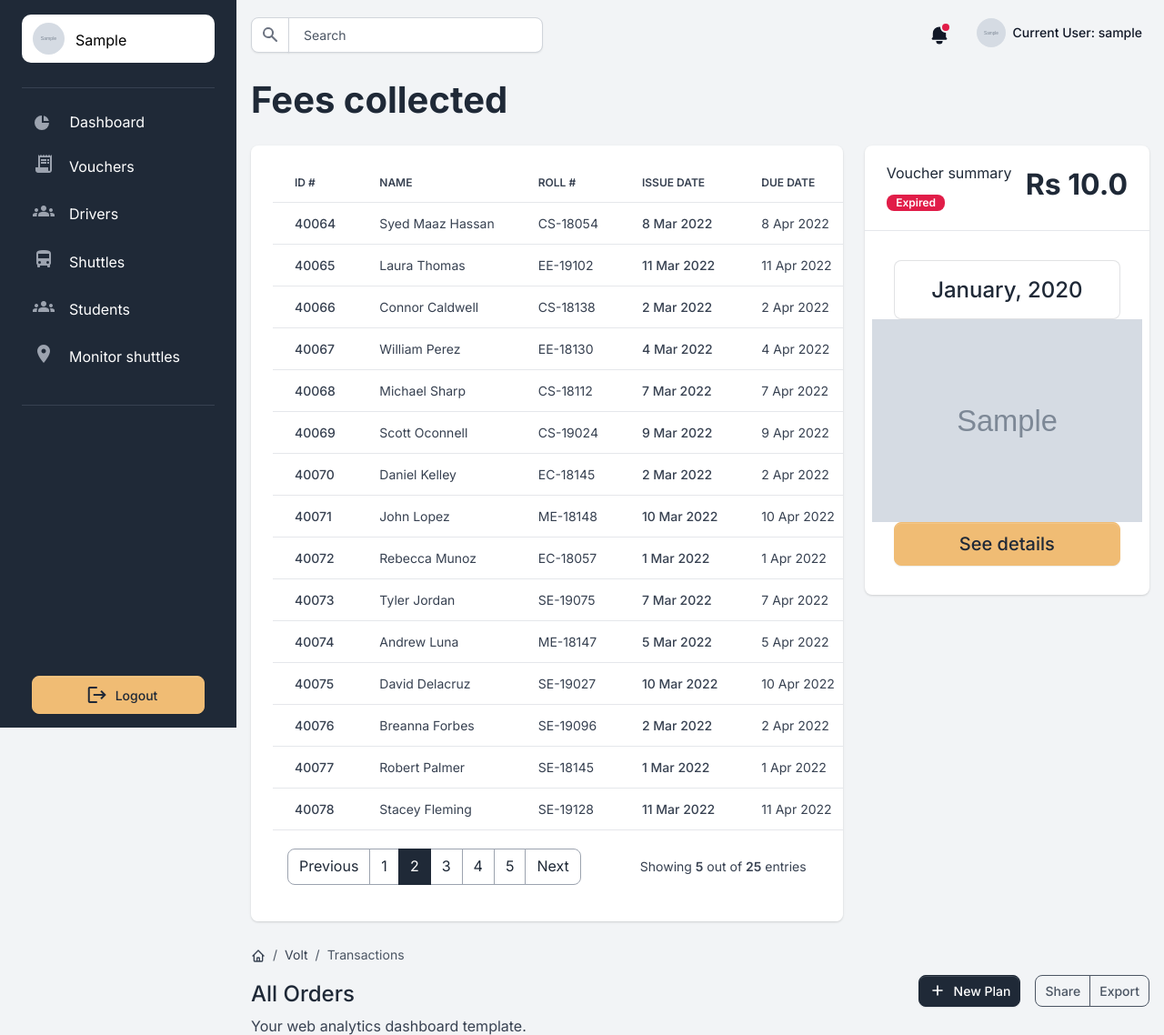
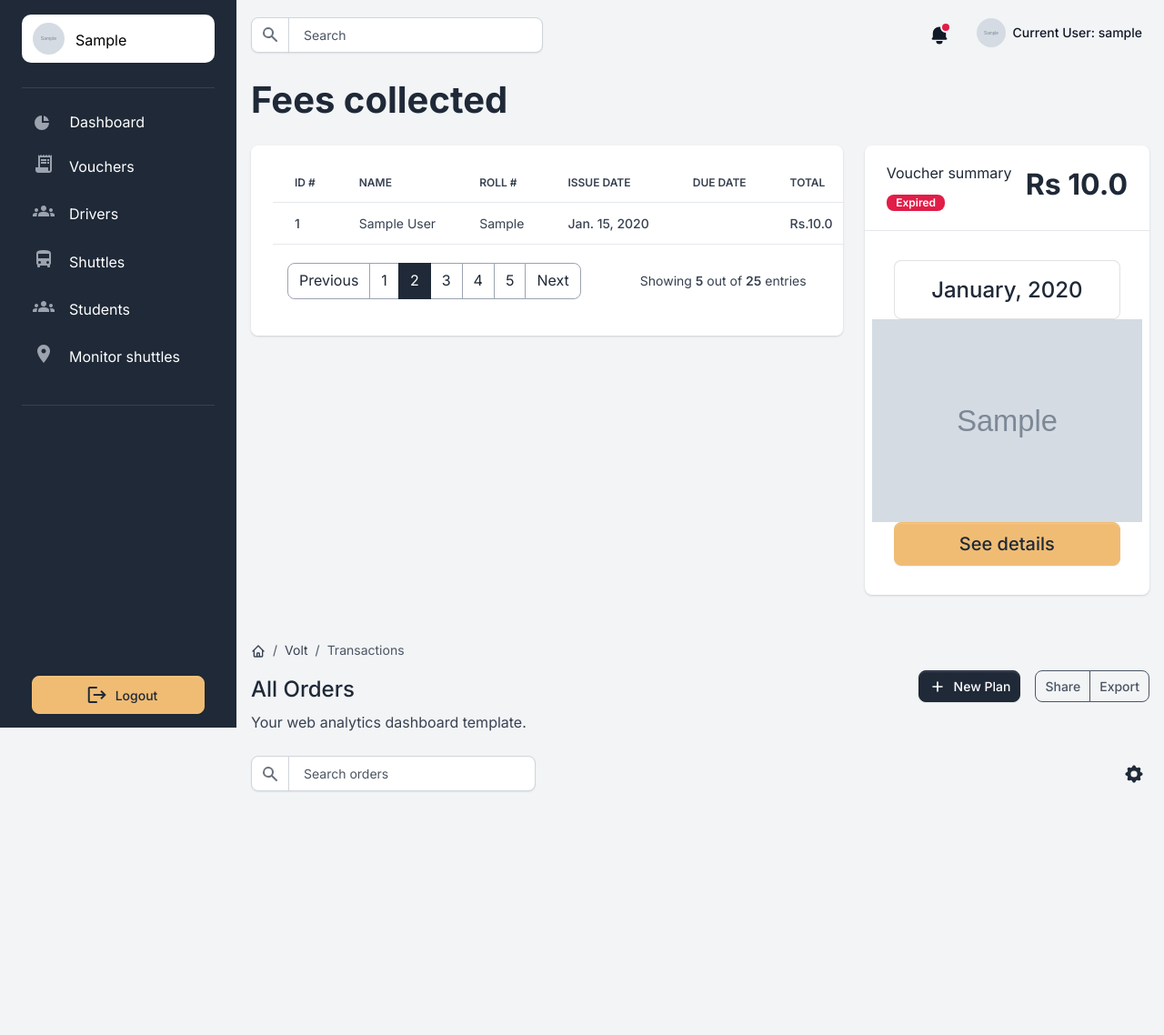
Before and after one commit to SyedMaazHassan/point-pay-new, a Django app: page /vouchers/1/transactions in a window 1280 px wide. Shown: the top 1138 px of the page at 91% size. After the commit the page ends 871 px from the top, so only its background shows below. Run offline with Django 3.2, Linux system fonts and the light colour scheme; a user stored in the database is signed in; tables that the repository leaves empty hold one stand-in row (values such as "Sample post"); grey boxes marked "Sample" are stand-in pictures; some libraries are stand-ins or nearby versions.

Commit message:
data shown on frontend

```diff
--- a/templates/home/transactions.html
+++ b/templates/home/transactions.html
@@ -95,30 +95,29 @@
                         <th class="border-gray-200">Issue Date</th>
                         <th class="border-gray-200">Due Date</th>
                         <th class="border-gray-200">Total</th>
-                        <th class="border-gray-200">Status</th>
-                        <th class="border-gray-200">Action</th>
+
                     </tr>
                 </thead>
                 <tbody>
                     <!-- Item -->
-                    {% for student in students %}
+                    {% for fee_submission in fee_submissions %}
                     <tr>
                         <td>
                             <span class="fw-bold" data-bs-toggle="modal" data-bs-target="#cardModal">
-                                {{ student.id }}
+                                {{ fee_submission.id }}
                             </span>
                         </td>
                         <td>
-                            <span class="fw-normal">{{ student.name }}</span>
+                            <span class="fw-normal">{{ fee_submission.user.user.first_name }} {{ fee_submission.user.user.last_name }}</span>
                         </td>
                         <td>
-                            <span class="fw-normal">{{ student.roll_no }}</span>
+                            <span class="fw-normal">{{ fee_submission.user.roll_no }}</span>
                         </td>
 
-                        <td><span class="fw-bold">{{ student.issue_date }} Mar 2022</span></td>
-                        <td><span class="fw-normal">{{ student.issue_date }} Apr 2022</span></td>
-                        <td><span class="fw-bold">Rs 600</span></td>
-                        <td><span class="fw-bold text-success">Completed</span></td>
+                        <td><span class="fw-bold">{{ fee_submission.voucher.created_at.date }}</span></td>
+                        <td><span class="fw-normal">{{ fee_submission.get_expiry_date }} </span></td>
+                        <td><span class="fw-bold">Rs.{{ fee_submission.voucher.price }}</span></td>
+
                         <td>
                             <div class="btn-group">
                                 <button class="btn btn-link text-dark dropdown-toggle dropdown-toggle-split m-0 p-0"
--- a/templates/layouts/base.html
+++ b/templates/layouts/base.html
@@ -25,6 +25,7 @@
 
 <head>
     <meta http-equiv="Content-Type" content="text/html; charset=utf-8" />
+    <base href="http://127.0.0.1:8000/">
 <!-- Primary Meta Tags -->
 
 <title>
--- a/vouchers/views.py
+++ b/vouchers/views.py
@@ -27,29 +27,29 @@
     fee_submissions = FeeSubmission.objects.filter(voucher = voucher)
     print(fee_submissions)
 
-    students = [
-        {
-            "id": 40064,
-            "name": "Syed Maaz Hassan",
-            "roll_no": "CS-18054",
-            "issue_date": 8,
-        }
-    ]
-    depart = ["CS", "ME", "EE", "EC", "SE", "CI", "CH"]
-    batch = ["18", "19", "20", "21"]
-    for i in range(40065, 40079):
-        student_data = {}
-        student_data["id"] = i
-        student_data["name"] = fake.name()
-        roll_no = choice(depart) + "-" + choice(batch)
-        no = randint(1, 150)
-        no = ("0" + str(no)) if no < 100 else str(no)
-        student_data["roll_no"] = roll_no + no
-        student_data["issue_date"] = randint(1, 12)
-        students.append(student_data)
+    # students = [
+    #     {
+    #         "id": 40064,
+    #         "name": "Syed Maaz Hassan",
+    #         "roll_no": "CS-18054",
+    #         "issue_date": 8,
+    #     }
+    # ]
+    # depart = ["CS", "ME", "EE", "EC", "SE", "CI", "CH"]
+    # batch = ["18", "19", "20", "21"]
+    # for i in range(40065, 40079):
+    #     student_data = {}
+    #     student_data["id"] = i
+    #     student_data["name"] = fake.name()
+    #     roll_no = choice(depart) + "-" + choice(batch)
+    #     no = randint(1, 150)
+    #     no = ("0" + str(no)) if no < 100 else str(no)
+    #     student_data["roll_no"] = roll_no + no
+    #     student_data["issue_date"] = randint(1, 12)
+    #     students.append(student_data)
 
     context = {
-        "students": students,
+        "fee_submissions": fee_submissions,
         "single_voucher": Voucher.objects.filter(id=voucher_id).first(),
     }
     return render(request, "home/transactions.html", context)
```
Also changed, not shown: media/cards/BBzuYK09I2.jpg (added).
